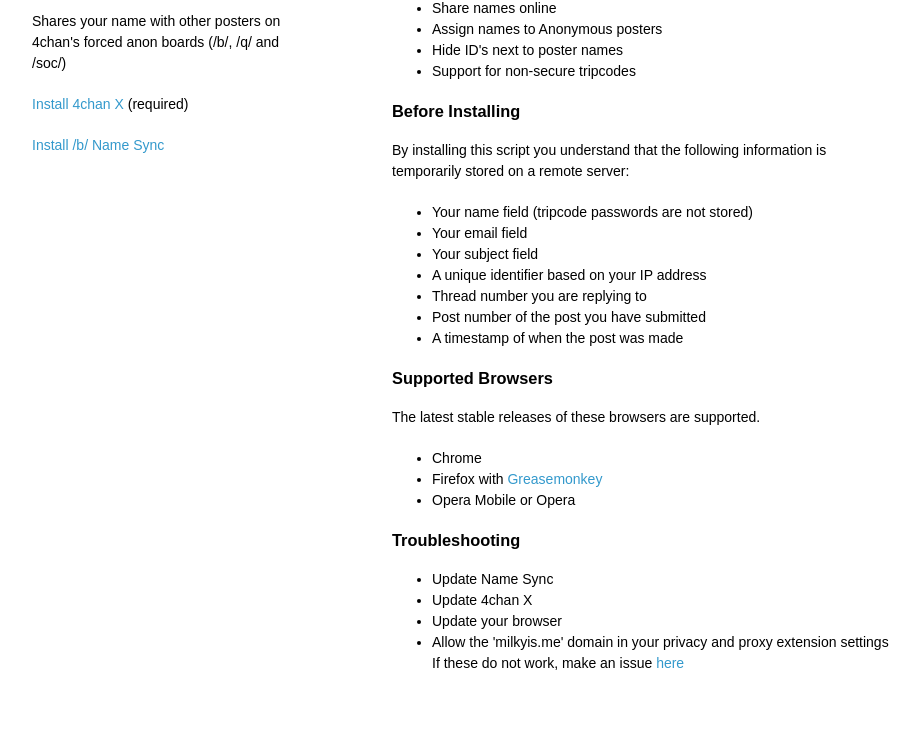
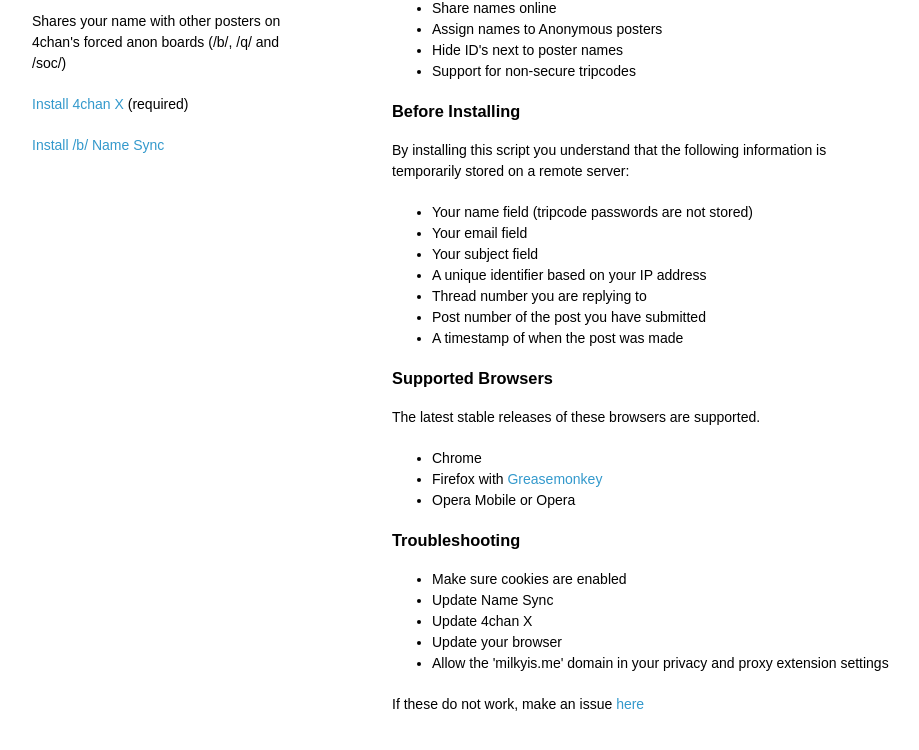
Before and after one commit to milkytiptoe/Name-Sync, a plain HTML site: page index.html in a window 1280 px wide. Shown: the part 98-848 px from the top of the page, without its empty margins (178-1097 px from the left). Drawn offline with Linux system fonts and the light colour scheme.

Commit message:
Update index.html

```diff
--- a/index.html
+++ b/index.html
@@ -48,12 +48,13 @@
 </ul>
 <h3>Troubleshooting</h3>
 <ul>
+<li>Make sure cookies are enabled</li>
 <li>Update Name Sync</li>
 <li>Update 4chan X</li>
 <li>Update your browser</li>
 <li>Allow the 'milkyis.me' domain in your privacy and proxy extension settings</li>
+</ul>
 <p>If these do not work, make an issue <a href="https://github.com/milkytiptoe/Name-Sync/issues/new">here</a></p>
-</ul>
       </section>
       <footer>
       </footer>
```
